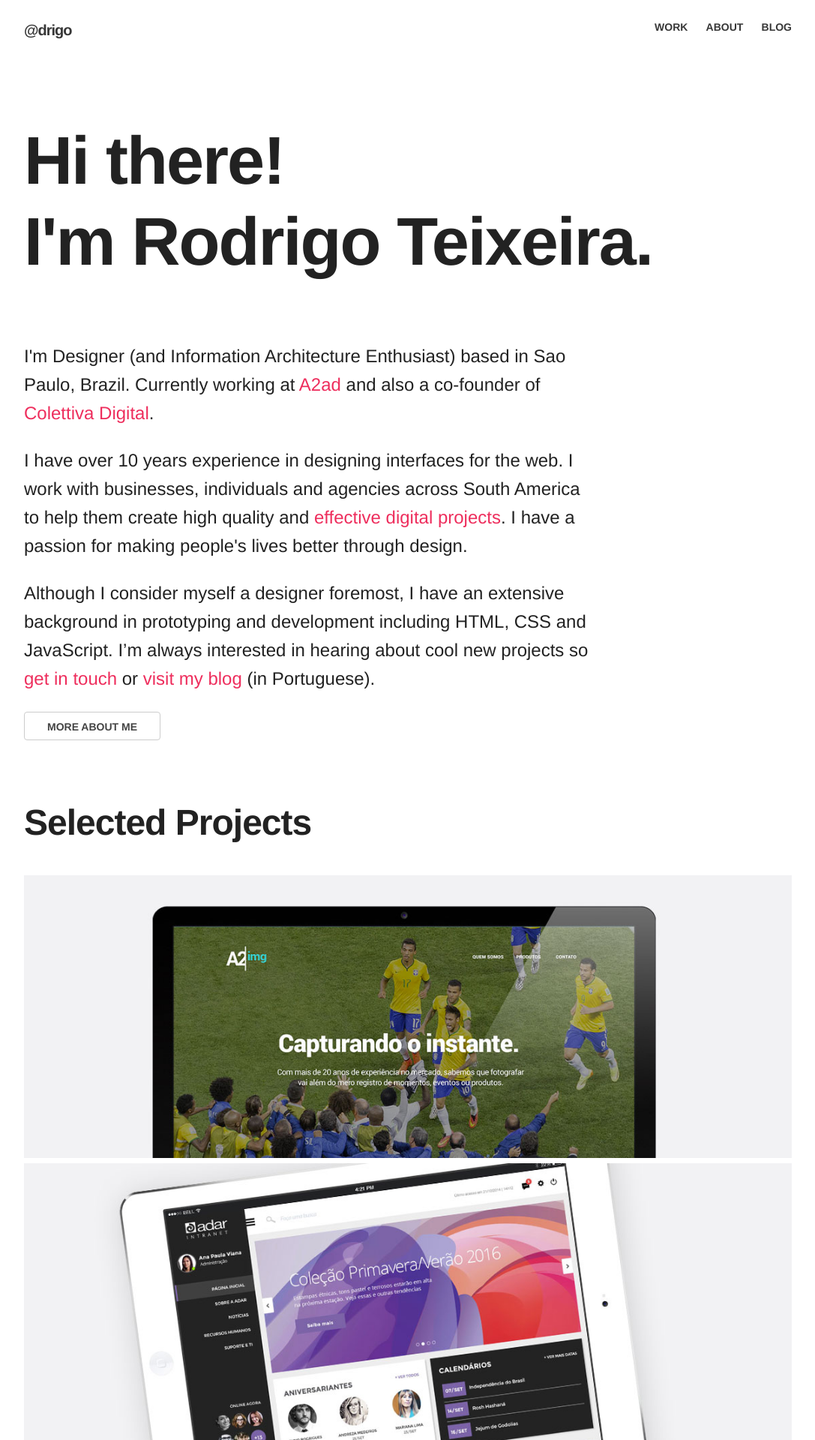
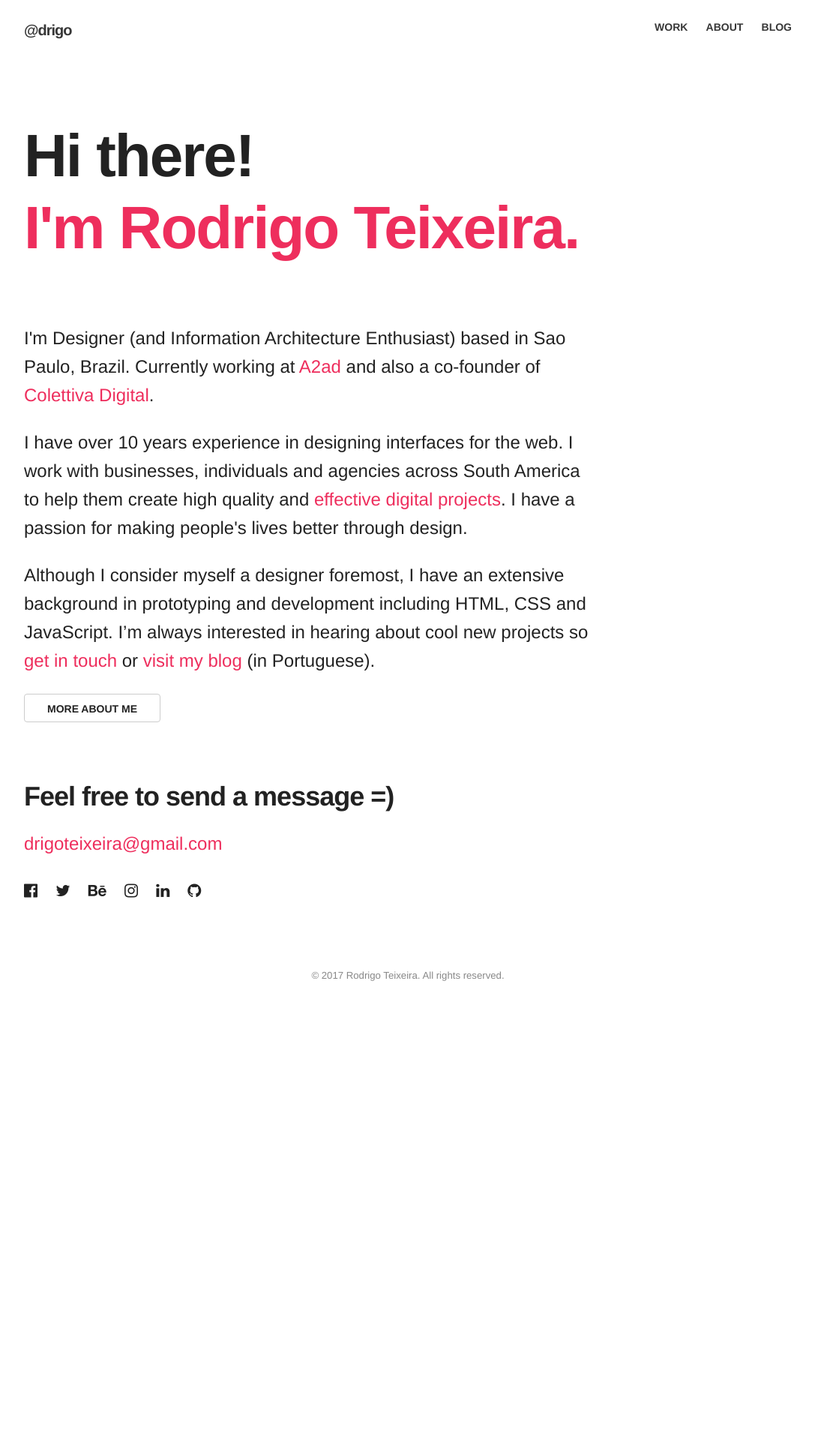
Before and after one commit to drigoteixeira/drigoteixeira.github.io, a Jekyll site: the page built from index.html, in a window 1280 px wide. Shown: the top 1920 px of the page at 75% size, without its empty margins (96-1183 px from the left). Built offline with Jekyll 4.4.1, drawn with Linux system fonts in a browser that asks for light colours; nearby versions of some CDN libraries; after the commit the page ends 1345 px from its top, so only the background shows below that.

Commit message:
Update homepage

```diff
--- a/_scss/images.scss
+++ b/_scss/images.scss
@@ -11,7 +11,7 @@
   display: inline-block;
   margin: 0px;
   max-width: 100%;
-  background-color: #834496;
+  background-color: $red;;
   color: #fff;
   overflow: hidden;
   -webkit-backface-visibility: hidden;
@@ -27,7 +27,7 @@
 }
 [class^='imghvr-'] figcaption,
 [class*=' imghvr-'] figcaption {
-  background-color: #834496;
+  background-color: $red;
   padding: 30px;
   position: absolute;
   top: 0;
--- a/_scss/typography.scss
+++ b/_scss/typography.scss
@@ -66,13 +66,14 @@ p {
 
     span {
         display: block;
+        color: $red;
     }
 
 }
 
 .hero-cover .heading {
     text-align: left;
-    font-size: 90px;
+    font-size: 80px;
 }
 
 
@@ -94,7 +95,7 @@ p {
 }
 
 .lead {
-  font-size: 1.8em;
+  font-size: 1.4em;
   font-weight: 300;
   line-height: 28px;
   text-align: left;
@@ -159,7 +160,7 @@ p {
 }
 
 .social li a {
-  color: $base-gray;
+  color: #222;
 }
 
 blockquote {
@@ -225,7 +226,7 @@ blockquote cite {
   .hero-cover .heading {
       padding: 50px 0 0;
       font-size: 38px;
-      text-align: center;
+      text-align: left;
   }
 }
 
--- a/_scss/variables.scss
+++ b/_scss/variables.scss
@@ -2,7 +2,7 @@
 
 $white: #FFFFFF;
 $red: #EE2E5D;
-$base-gray: #444444;
+$base-gray: #222222;
 $gray-E: #EEEEEE;
 $gray-C: #CCCCCC;
 $gray-9: #999999;
--- a/index.html
+++ b/index.html
@@ -28,64 +28,6 @@ layout: home
 
 </div>
 
-
-<div id="projects" class="container project">
-   <div class="row">
-       <div class="twelve columns">
-            <h2>Selected Projects</h2>
-       </div>
-   </div>
-
-   <div class="row works">
-
-       <div class="twelve columns">
-           <figure class="imghvr-fade">
-                <img src="/img/home-a2img.jpg" alt="A2img" class="responsive">
-                <figcaption>
-                    <h3 class="ih-fade-up-big">A2img</h3>
-                    <p class="lead">UI Design / Information Architecture</p>
-                </figcaption>
-                <a href="/work/a2img/"></a>
-            </figure>
-       </div>
-
-       <div class="twelve columns">
-           <figure class="imghvr-fade">
-                <img src="/img/home-adar.jpg" alt="Adar" class="scale">
-                <figcaption>
-                    <h3 class="ih-fade-down ih-delay-sm">Adar.</h3>
-                    <p class="lead">Information Architecture and Visual Design.</p>
-                </figcaption>
-                <a href="/work/adar/"></a>
-            </figure>
-       </div>
-
-        <div class="twelve columns">
-           <figure class="imghvr-fade">
-                <img src="/img/home-discovery-turbo.jpg" alt="Discovery Turbo" class="scale">
-                <figcaption>
-                    <h3 class="ih-fade-down ih-delay-sm">Discovery Turbo.</h3>
-                    <p class="lead">Information Architecture and Visual Design.</p>
-                </figcaption>
-                <a href="/work/discoveryturbo/"></a>
-            </figure>
-       </div>
-
-       <div class="twelve columns">
-           <figure class="imghvr-fade">
-                <img src="/img/home-atlantic.jpg" alt="Atlantic Energias Elétricas" class="scale">
-                <figcaption>
-                    <h3 class="ih-fade-down ih-delay-sm">Atlantic Energias Renováveis.</h3>
-                    <p class="lead">Information Architecture and Visual Design.</p>
-                </figcaption>
-                <a href="/work/atlantic/"></a>
-            </figure>
-       </div>
-
-   </div>
-
-</div>
-
 <div class="contact">
     <div class="container">
         <div class="row">
```
